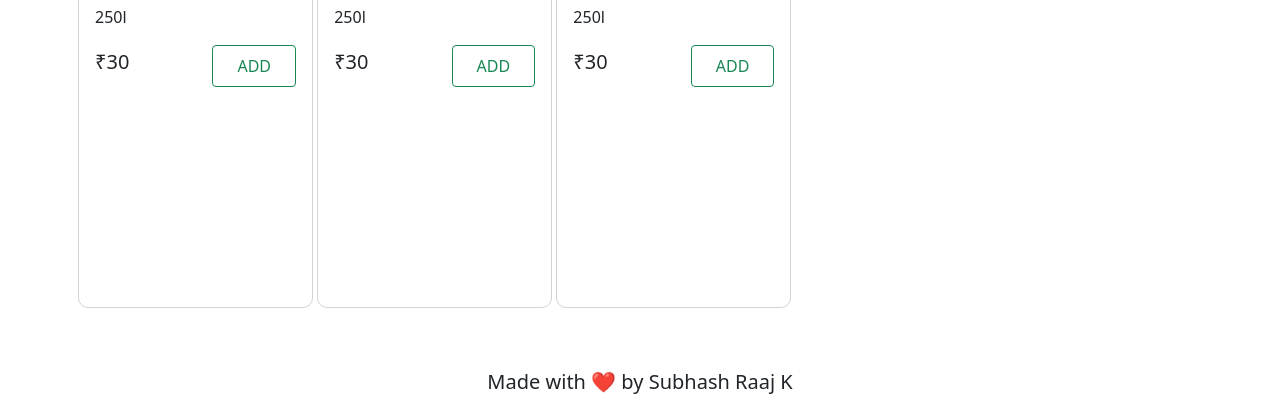
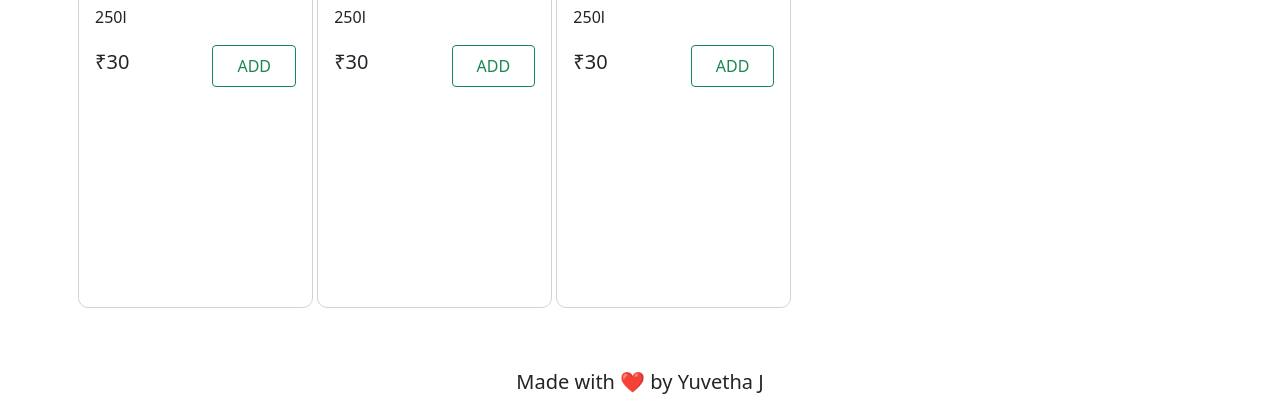
Before and after one commit to subhashraaj/Binkit_clone, a plain HTML site: page index.html in a window 1280 px wide. Shown: the part 911-1313 px from the top of the page. Drawn offline with nearby package versions, Linux system fonts and the light colour scheme.

Commit message:
Update index.html

```diff
--- a/index.html
+++ b/index.html
@@ -201,7 +201,7 @@
     </section>
     <!--Footer-->
     <footer class="pt-5">
-        <h5><center>Made with ❤️ by Subhash Raaj K</center></h5>
+        <h5><center>Made with ❤️ by Yuvetha J</center></h5>
     </footer>
 
 
```
